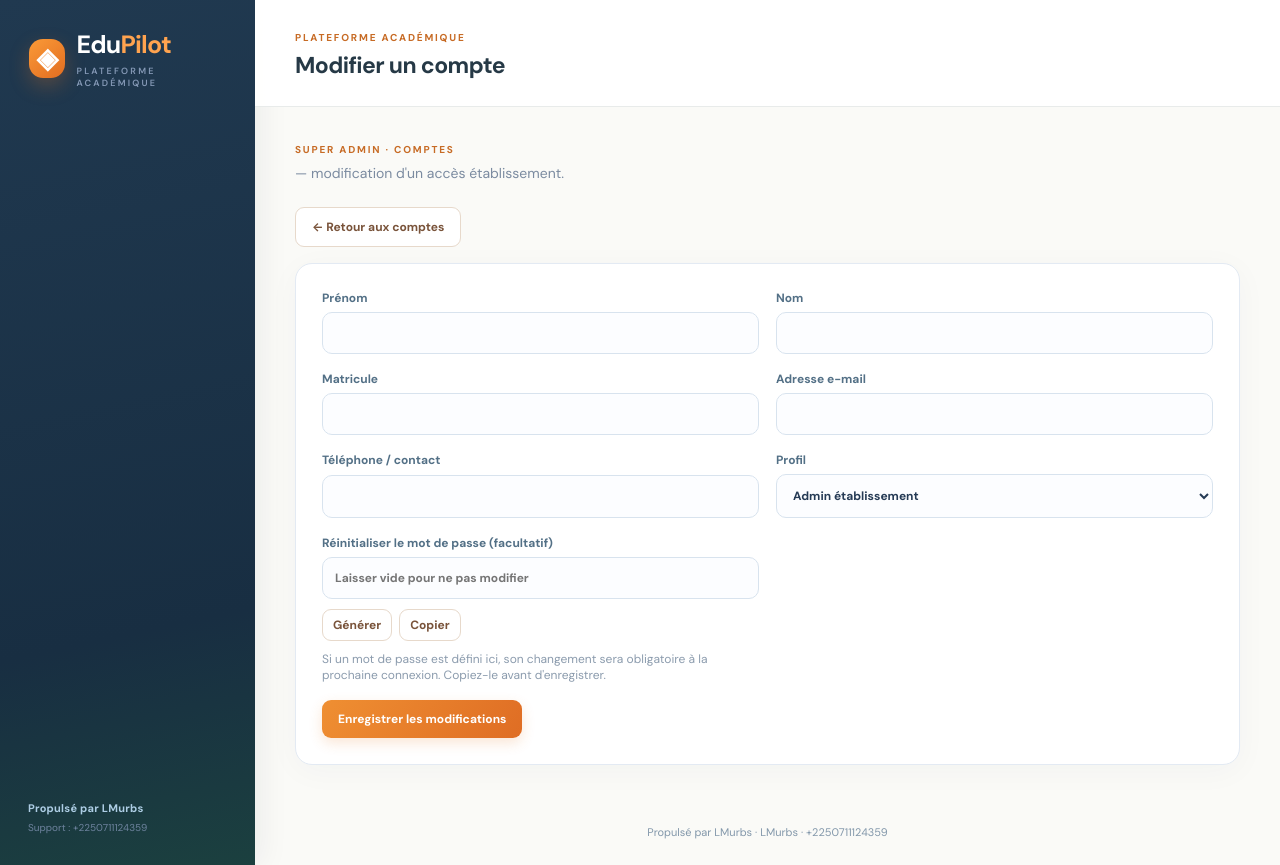
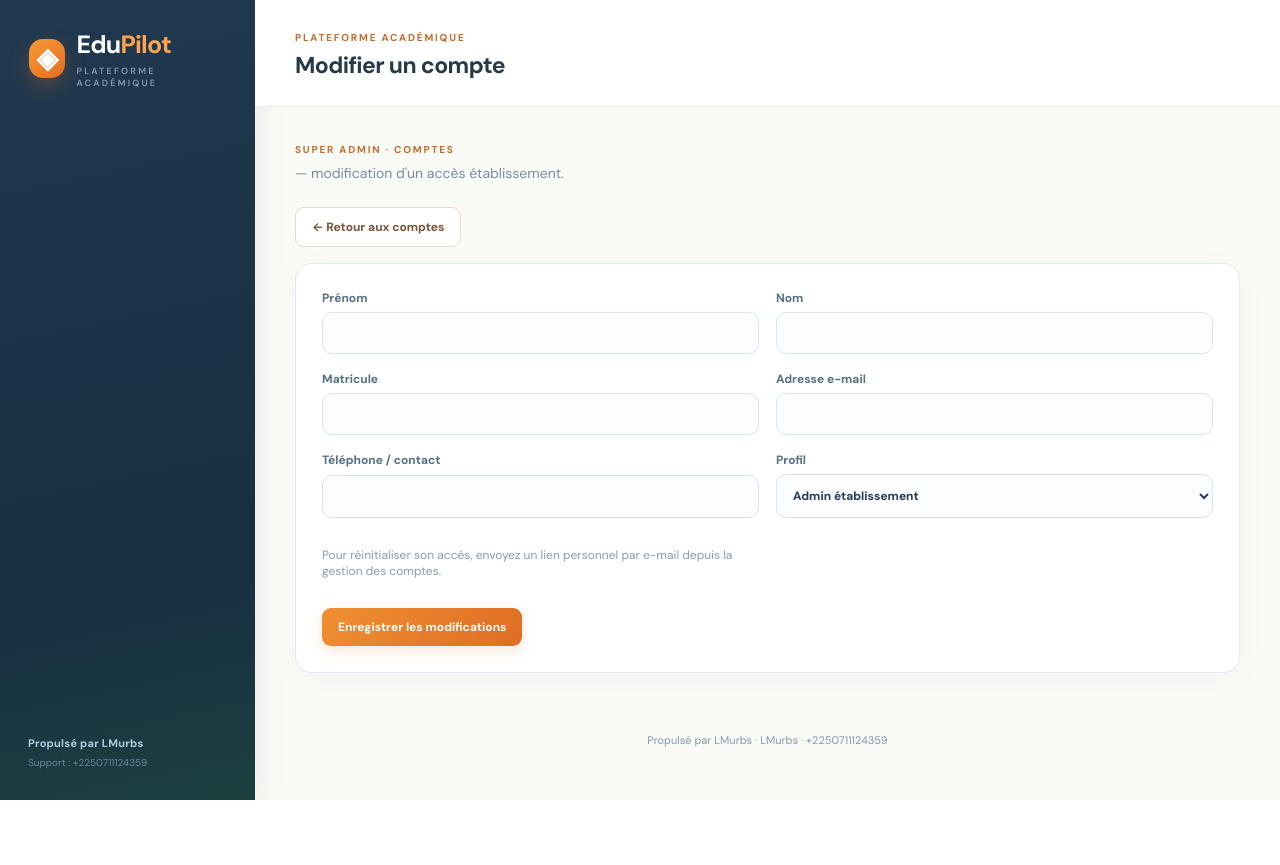
Before and after one commit to Doumouss29/edupilot, a Flask app: template templates/school_account_edit.html in a window 1280 px wide. After the commit the page ends 800 px from the top, so only its background shows below. Run offline with Flask 3, Linux system fonts and the light colour scheme; the template is opened without the code that fills it, so the values that code supplies are empty; data comes from the database, SQL or seed files in the repository; parts of the project's set-up code (start-up, migrations or seed data) failed here and were passed over.

Commit message:
ui: remove manual password reset from super admin edit screen; use emailed recovery

```diff
--- a/templates/school_account_edit.html
+++ b/templates/school_account_edit.html
@@ -8,10 +8,7 @@
 <label>Adresse e-mail<input type="email" name="email" value="{{account.email}}" required></label>
 <label>Téléphone / contact<input type="tel" name="phone" maxlength="40" value="{{account.phone or ''}}" required></label>
 <label>Profil<select name="role"><option value="admin" {% if account.role=='admin' %}selected{% endif %}>Admin établissement</option><option value="administratif" {% if account.role=='administratif' %}selected{% endif %}>Administratif établissement</option></select></label>
-<div class="password-field"><label>Réinitialiser le mot de passe (facultatif)<input type="text" name="temporary_password" id="reset-pass" autocomplete="off" minlength="12" placeholder="Laisser vide pour ne pas modifier"></label><div class="password-actions"><button class="btn outline sm" id="reset-gen" type="button">Générer</button><button class="btn outline sm" id="reset-copy" type="button">Copier</button></div><small class="muted">Si un mot de passe est défini ici, son changement sera obligatoire à la prochaine connexion. Copiez-le avant d'enregistrer.</small></div>
+<p class="muted">Pour réinitialiser son accès, envoyez un lien personnel par e-mail depuis la gestion des comptes.</p>
 <div class="form-actions"><button type="submit" class="btn primary">Enregistrer les modifications</button></div>
 </form></section>
-<script>
-const p=document.getElementById('reset-pass');document.getElementById('reset-gen').onclick=()=>{const abc='ABCDEFGHJKLMNPQRSTUVWXYZabcdefghijkmnopqrstuvwxyz23456789!@#$%';const rand=new Uint32Array(20);crypto.getRandomValues(rand);let word=Array.from(rand,v=>abc[v%abc.length]).join('');if(!/[0-9]/.test(word))word='7'+word.slice(1);p.value=word};
-document.getElementById('reset-copy').onclick=async()=>{if(!p.value)return;try{await navigator.clipboard.writeText(p.value);alert('Mot de passe temporaire copié.')}catch(e){p.select()}};
-</script>{% endblock %}
+{% endblock %}
```
